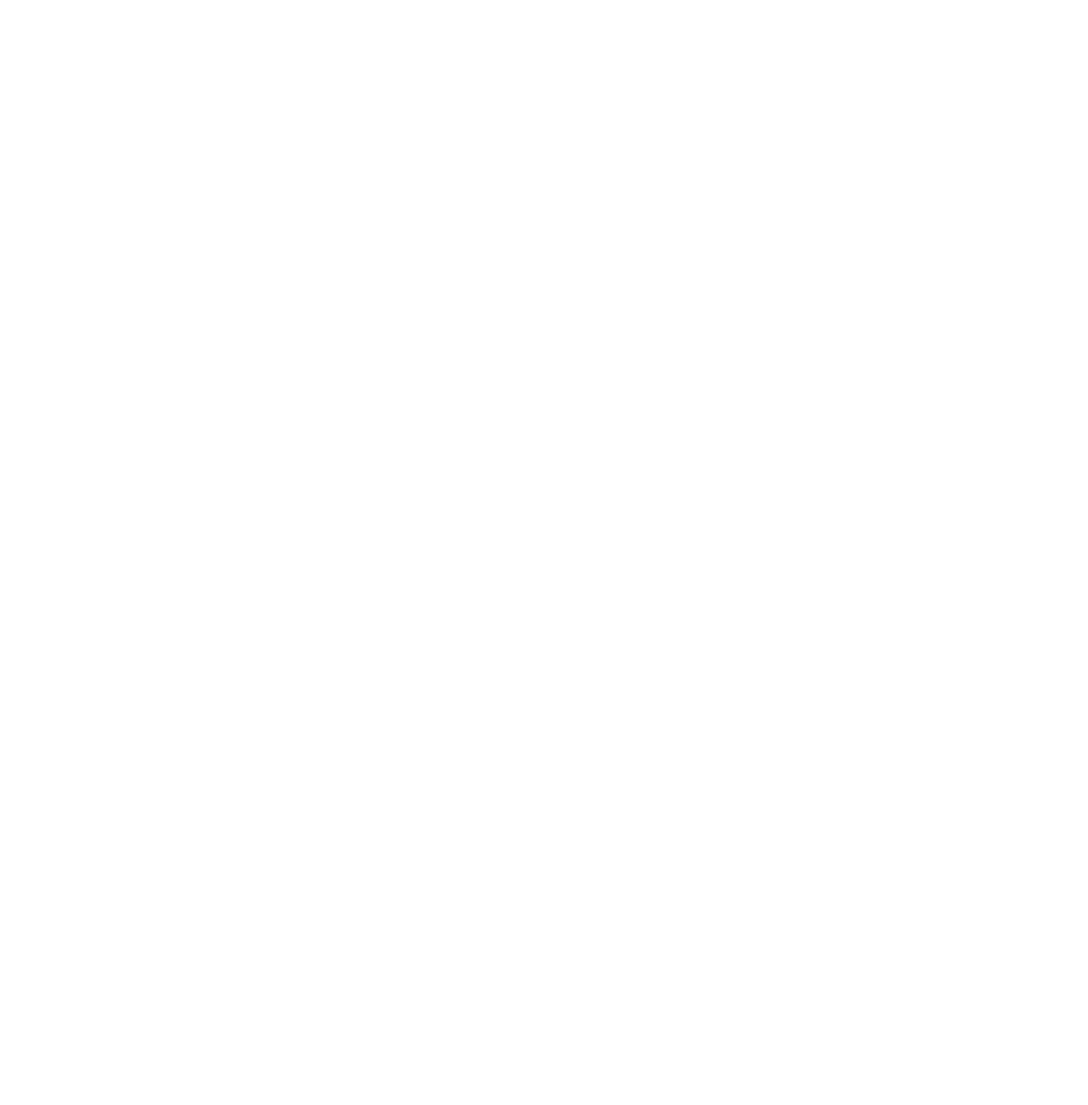
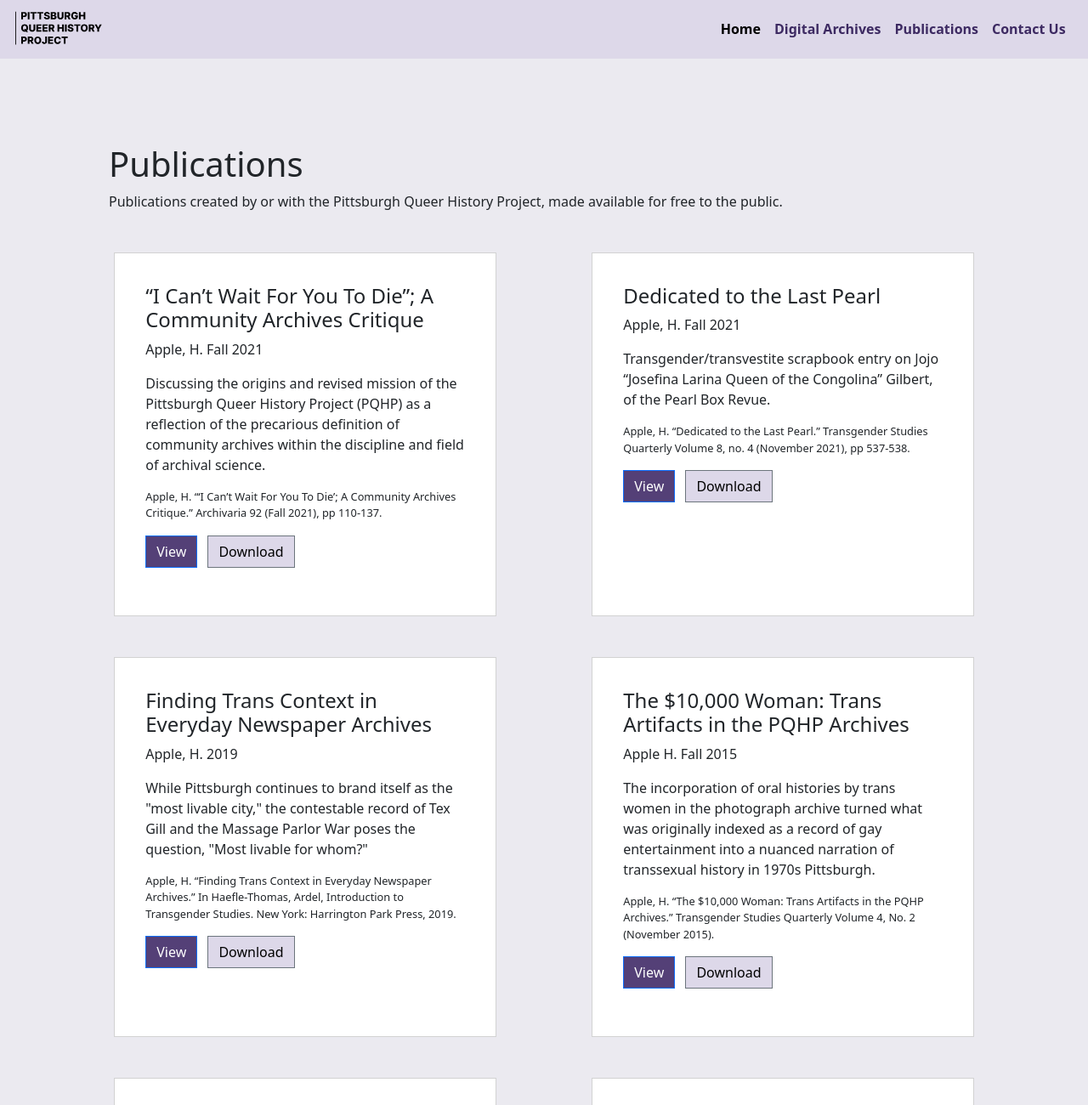
Before and after one commit to alouvr/pqhp, a plain HTML site: page publications.html in a window 1280 px wide. Shown: the top 1300 px of the page at 85% size. Before the commit the page ends 800 px from the top, so only its background shows below. Drawn offline with nearby package versions, Linux system fonts and the light colour scheme.

Commit message:
brother........
fixed nav and footer stylesheet copying

```diff
--- a/digital_archive.html
+++ b/digital_archive.html
@@ -0,0 +1,84 @@
+<!DOCTYPE html>
+<html>
+
+<head>
+    <meta charset="utf-8">
+    <meta name="viewport" content="width=device-width, initial-scale=1">
+    <link rel="stylesheet" type="text/css" href="css/style.css">
+    <link href="https://cdn.jsdelivr.net/npm/bootstrap@5.3.2/dist/css/bootstrap.min.css" rel="stylesheet"
+        integrity="sha384-T3c6CoIi6uLrA9TneNEoa7RxnatzjcDSCmG1MXxSR1GAsXEV/Dwwykc2MPK8M2HN" crossorigin="anonymous">
+
+    <style>
+        body {
+            background-color: hsl(250, 18%, 93%)
+        }
+
+        .text {
+            margin-left: 10%
+        }
+
+        h1.text {
+            margin-top: 100px
+        }
+
+        .iframe {
+            width: 85%;
+            margin: 0px auto;
+            justify-content: center;
+            display: flex;
+            height: 1300px
+        }
+    </style>
+</head>
+
+<body>
+    <!-- Navbar -->
+    <nav id="top" class="navbar navbar-expand-lg navtop">
+        <div class="container-fluid">
+            <a class="navbar-brand" href="index.html">
+                <img src="Images/website name.svg" width="90%" height="90%" alt="">
+            </a>
+            <!-- Button for navbar toggler/hamburger menu -->
+            <button class="navbar-toggler" type="button" data-bs-toggle="collapse"
+                data-bs-target="#navbarSupportedContent">
+                <span class="navbar-toggler-icon"></span>
+            </button>
+            <div class="collapse navbar-collapse" id="navbarSupportedContent">
+                <ul class="navbar-nav ms-auto">
+                    <!-- Add Navbar Items here! -->
+                    <li class="nav-item">
+                        <a class="nav-link active" href="index.html">Home</a>
+                    </li>
+                    <li class="nav-item">
+                        <a class="nav-link" href="digital_archive.html">Digital Archives</a>
+                    </li>
+                    <li class="nav-item">
+                        <a class="nav-link" href="publications.html">Publications</a>
+                    </li>
+                    <li class="nav-item">
+                        <a class="nav-link" href="#bottom">Contact Us</a>
+                    </li>
+                </ul>
+            </div>
+        </div>
+    </nav>
+    <h1 class="text">Collections</h1>
+    <p class="text">Selected collections made digitally available by permission of the donor.</p>
+    <iframe class="iframe" src="https://api.github.com/repos/happle-happle/pqhp-digital-archive" width="600"
+        height="400" frameborder="0" allowfullscreen></iframe>
+    <!-- <iframe src="https://raw.githubusercontent.com/happle-happle/pqhp-digital-archive/main/README.md" width="800"
+        height="600"></iframe> -->
+
+    <!-- Footer -->
+    <ul id="bottom" class="footer nav">
+        <li class="nav-item">
+            <a class="nav-link" href="mailto: happle@andrew.cmu.edu">Contact Us: happle@andrew.cmu.edu</a>
+        </li>
+        <li class="nav-item ms-auto">
+            <a class="nav-link" href="#top">Back to Top</a>
+        </li>
+    </ul>
+    </div>
+</body>
+
+</html>
--- a/publications.html
+++ b/publications.html
@@ -0,0 +1,162 @@
+<!DOCTYPE html>
+<html>
+
+<head>
+  <meta charset="utf-8">
+  <meta name="viewport" content="width=device-width, initial-scale=1">
+  <link rel="stylesheet" type="text/css" href="css/style.css">
+  <link href="https://cdn.jsdelivr.net/npm/bootstrap@5.3.2/dist/css/bootstrap.min.css" rel="stylesheet"
+    integrity="sha384-T3c6CoIi6uLrA9TneNEoa7RxnatzjcDSCmG1MXxSR1GAsXEV/Dwwykc2MPK8M2HN" crossorigin="anonymous">
+  <!-- <link rel="stylesheet" type="text/css" href="css/style.css"> -->
+  <link rel="stylesheet" href="publications_styles.css">
+  <link rel="stylesheet" href="https://fonts.googleapis.com/css?family=Inter">
+</head>
+
+<body>
+  <nav id="top" class="navbar navbar-expand-lg navtop">
+    <div class="container-fluid">
+      <a class="navbar-brand" href="index.html">
+        <img src="Images/website name.svg" width="90%" height="90%" alt="">
+      </a>
+      <!-- Button for navbar toggler/hamburger menu -->
+      <button class="navbar-toggler" type="button" data-bs-toggle="collapse" data-bs-target="#navbarSupportedContent">
+        <span class="navbar-toggler-icon"></span>
+      </button>
+      <div class="collapse navbar-collapse" id="navbarSupportedContent">
+        <ul class="navbar-nav ms-auto">
+          <!-- Add Navbar Items here! -->
+          <li class="nav-item">
+            <a class="nav-link active" href="index.html">Home</a>
+          </li>
+          <li class="nav-item">
+            <a class="nav-link" href="digital_archive.html">Digital Archives</a>
+          </li>
+          <li class="nav-item">
+            <a class="nav-link" href="publications.html">Publications</a>
+          </li>
+          <li class="nav-item">
+            <a class="nav-link" href="#bottom">Contact Us</a>
+          </li>
+        </ul>
+      </div>
+    </div>
+  </nav>
+
+  <h1 class="text">Publications</h1>
+  <p class="text">Publications created by or with the Pittsburgh Queer History Project, made available for free to the
+    public.</p>
+  <div class="container my-5">
+    <div class="row row-cols-1 row-cols-md-2">
+      <!-- Card 1 -->
+      <div class="col">
+        <div class="card">
+          <div class="card-body">
+            <h4 class="card-title">“I Can’t Wait For You To Die”; A Community Archives Critique</h5>
+              <p class="card-text">Apple, H. Fall 2021
+            </h4>
+            <p class="card-text">Discussing the origins and revised mission of the Pittsburgh Queer History Project
+              (PQHP) as a reflection of the precarious definition of community archives within the discipline and field
+              of archival science.</p>
+            <p class="card-text citation">Apple, H. “‘I Can’t Wait For You To Die’; A Community Archives
+              Critique.” Archivaria 92 (Fall 2021), pp 110-137.</p>
+            <a href="" class="btn btn-primary me-2">View</a>
+            <a href="" class="btn btn-secondary">Download</a>
+          </div>
+        </div>
+      </div>
+      <!-- Card 2 -->
+      <div class="col">
+        <div class="card">
+          <div class="card-body">
+            <h4 class="card-title">Dedicated to the Last Pearl</h5>
+              <p class="card-text">Apple, H. Fall 2021
+            </h4>
+            <p class="card-text"> Transgender/transvestite scrapbook entry on Jojo “Josefina Larina Queen of the
+              Congolina” Gilbert, of the Pearl Box Revue.</p>
+            <p class="card-text citation">Apple, H. “Dedicated to the Last Pearl.” Transgender Studies Quarterly Volume
+              8, no. 4 (November 2021), pp 537-538.</p>
+            <a href="" class="btn btn-primary me-2">View</a>
+            <a href="" class="btn btn-secondary">Download</a>
+          </div>
+        </div>
+      </div>
+      <!-- Card 3 -->
+      <div class="col">
+        <div class="card">
+          <div class="card-body">
+            <h4 class="card-title">Finding Trans Context in Everyday Newspaper Archives</h5>
+              <p class="card-text">Apple, H. 2019
+            </h4>
+            <p class="card-text">While Pittsburgh continues to brand itself as the "most livable city," the contestable
+              record of Tex Gill and the Massage Parlor War poses the question, "Most livable for whom?"</p>
+            <p class="card-text citation">Apple, H. “Finding Trans Context in Everyday Newspaper Archives.” In
+              Haefle-Thomas, Ardel, Introduction to Transgender Studies. New York: Harrington Park Press, 2019.</p>
+            <a href="" class="btn btn-primary me-2">View</a>
+            <a href="" class="btn btn-secondary">Download</a>
+          </div>
+        </div>
+      </div>
+      <!-- Card 4 -->
+      <div class="col">
+        <div class="card">
+          <div class="card-body">
+            <h4 class="card-title">The $10,000 Woman: Trans Artifacts in the PQHP Archives</h5>
+              <p class="card-text">Apple H. Fall 2015
+            </h4>
+            <p class="card-text">The incorporation of oral histories by trans women in the photograph archive turned
+              what was originally indexed as a record of gay entertainment into a nuanced narration of transsexual
+              history in 1970s Pittsburgh.</p>
+            <p class="card-text citation">Apple, H. “The $10,000 Woman: Trans Artifacts in the PQHP Archives.”
+              Transgender Studies Quarterly Volume 4, No. 2 (November 2015).</p>
+            <a href="" class="btn btn-primary me-2">View</a>
+            <a href="" class="btn btn-secondary">Download</a>
+          </div>
+        </div>
+      </div>
+      <!-- Card 5 -->
+      <div class="col">
+        <div class="card">
+          <div class="card-body">
+            <h4 class="card-title">Lucky After Dark: Catalog</h5>
+              <p class="card-text">
+            </h4>
+            <p class="card-text">A visual excursion through Pittsburgh's gay world from the 1960s to the 1990s,
+              utilizing an extensive collection of photographic images and material objects that include publications,
+              posters, announcements, and newsletters.</p>
+            <p class="card-text citation"></p>
+            <a href="" class="btn btn-primary me-2">View</a>
+            <a href="" class="btn btn-secondary">Download</a>
+          </div>
+        </div>
+      </div>
+      <!-- Card 6 -->
+      <div class="col">
+        <div class="card">
+          <div class="card-body">
+            <h4 class="card-title">Lucky After Dark: Gallery Guide</h5>
+              <p class="card-text">
+            </h4>
+            <p class="card-text">This pamphlet acts as an accompaniment to the exhibit “Lucky After Dark.”</p>
+            <p class="card-text citation"></p>
+            <a href="" class="btn btn-primary me-2">View</a>
+            <a href="" class="btn btn-secondary">Download</a>
+          </div>
+        </div>
+      </div>
+    </div>
+
+  </div>
+
+
+  <!-- Footer -->
+  <ul id="bottom" class="footer nav">
+    <li class="nav-item">
+      <a class="nav-link" href="mailto: happle@andrew.cmu.edu">Contact Us: happle@andrew.cmu.edu</a>
+    </li>
+    <li class="nav-item ms-auto">
+      <a class="nav-link" href="#top">Back to Top</a>
+    </li>
+  </ul>
+</body>
+
+</html>
--- /dev/null
+++ b/publications_styles.css
@@ -0,0 +1,81 @@
+
+/* Navbar */
+.navtop {
+    /* border: 1px solid #000006; */
+    background-color: #DDD8E9;
+    padding: 0.5%;
+}
+
+.nav-link {
+    color: #3D2A62;
+    font-weight: bold;
+}
+
+body {
+  background-color: hsl(250, 18%, 93%)
+}
+
+/* .footer {
+  margin-top: 50px
+} */
+
+
+/* Footer */
+.footer {
+    padding: 0.5%;
+    background-color: #DDD8E9;
+}
+
+.footerlink {
+    color: #3D2A62;
+    font-weight: normal;
+}
+
+.row {
+  --bs-gutter-x: .5rem;
+  --bs-gutter-y: 3rem;
+  display: flex;
+  justify-content: center;
+  padding: 0;
+  flex-wrap: wrap;
+}
+
+.card {
+  max-width: 80%;
+  border-radius: 0;
+  margin-bottom: 20px;
+  padding: 20px;
+  flex-direction: column;
+  height: 100%;
+}
+
+.citation {
+  font-size: .8em
+}
+
+.text {
+  margin-left: 10%
+}
+
+h1.text {
+  margin-top: 100px
+}
+
+.col {
+  display: flex;
+  justify-content: center;
+  padding: 0px
+}
+
+.btn {
+  border-radius: 0;
+}
+
+.btn-primary {
+  background-color: hsl(261, 30%, 36%)
+}
+
+.btn-secondary {
+  background-color: hsl(258, 28%, 88%);
+  color: black
+}
```
Also changed, not shown: index.html (+0 -11 lines).
